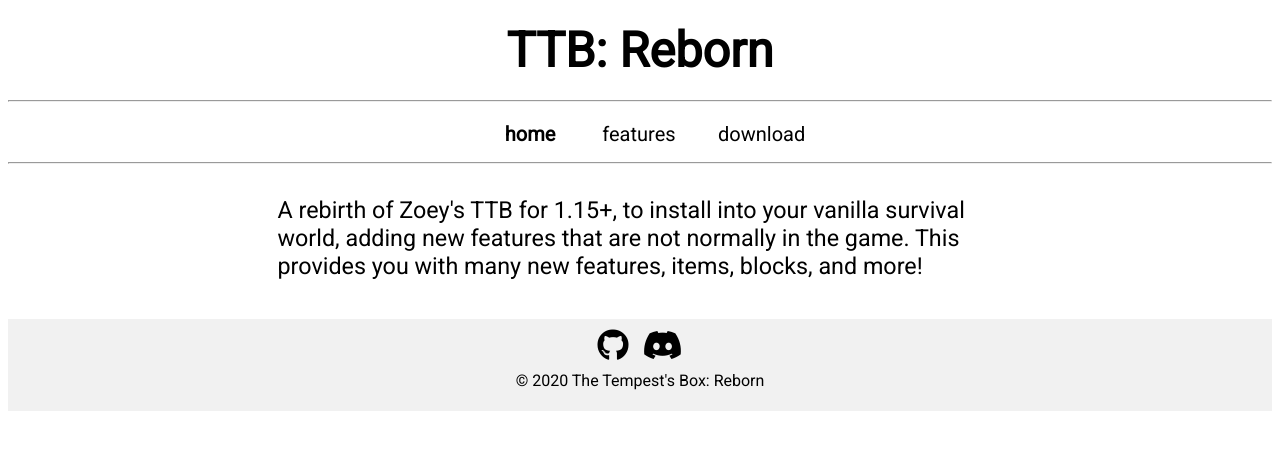
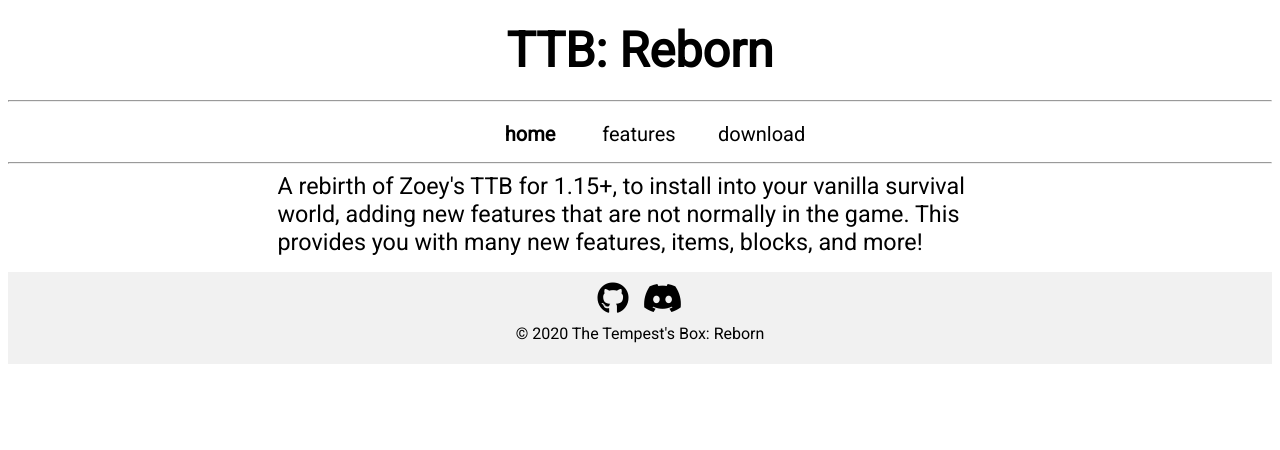
Before and after one commit to tempestsbox/tempestsbox.github.io, a Jekyll site: the page built from index.md, in a window 1280 px wide. Shown: the top 450 px of the page. Built offline with Jekyll 4.4.1, drawn with Linux system fonts in a browser that asks for light colours; nearby versions of some CDN libraries.

Commit message:
Fix formatting

```diff
--- a/index.md
+++ b/index.md
@@ -13,6 +13,6 @@ layout: default
 
 <div id="mainContainer">
     <div id='infoContainer'>
-        <p align=left>A rebirth of Zoey's TTB for 1.15+, to install into your vanilla survival world, adding new features that are not normally in the game. This provides you with many new features, items, blocks, and more!</p>
+        A rebirth of Zoey's TTB for 1.15+, to install into your vanilla survival world, adding new features that are not normally in the game. This provides you with many new features, items, blocks, and more!
     </div>
 </div>
--- a/stylesheet.css
+++ b/stylesheet.css
@@ -22,9 +22,7 @@ body {
 	margin-right: auto;
 	padding: 0 10px;
 	text-align: left;
-}
-*#infoContainer p {
-  font-size: 17.5pt;
+	font-size: 17.5pt;
 }
 *#mainContainer {
 	display: block;
```
